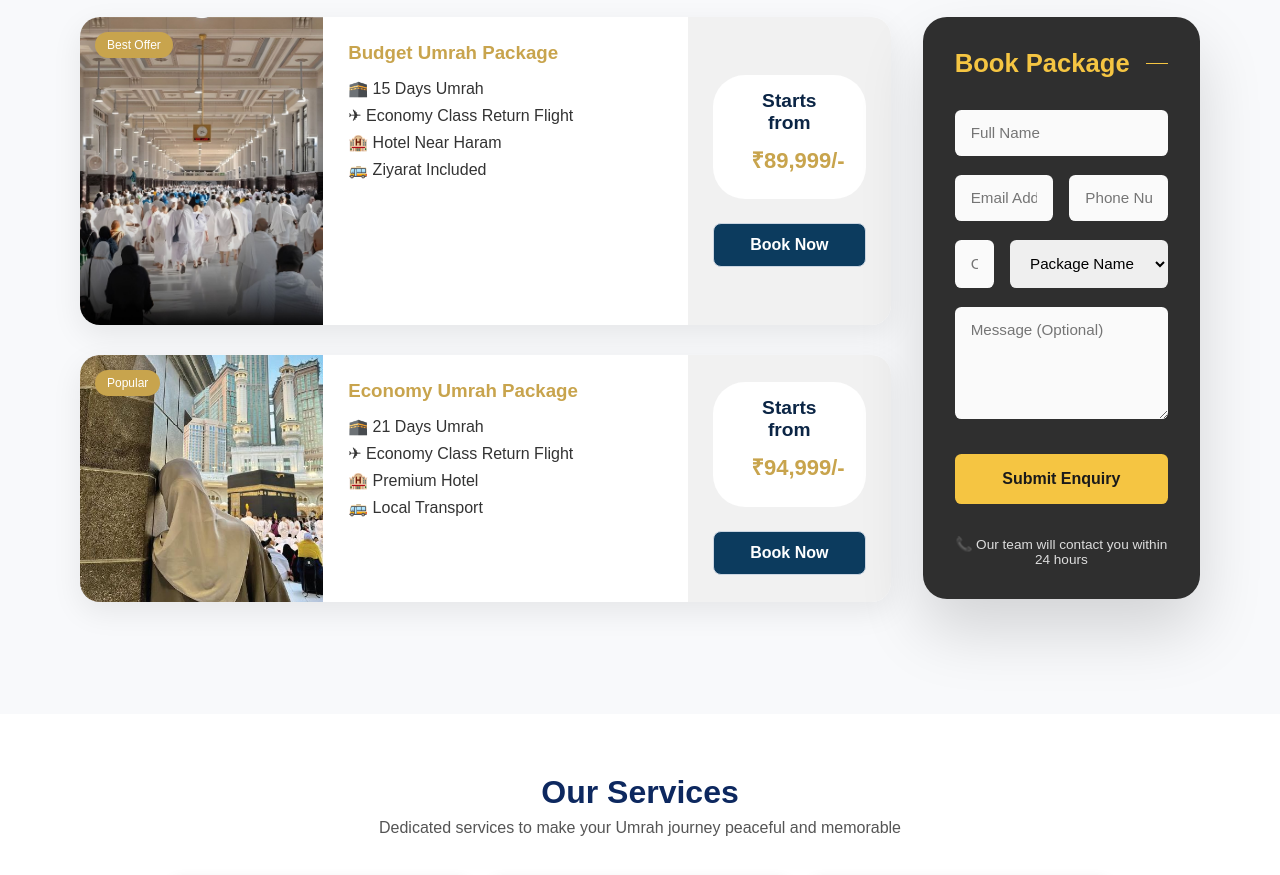
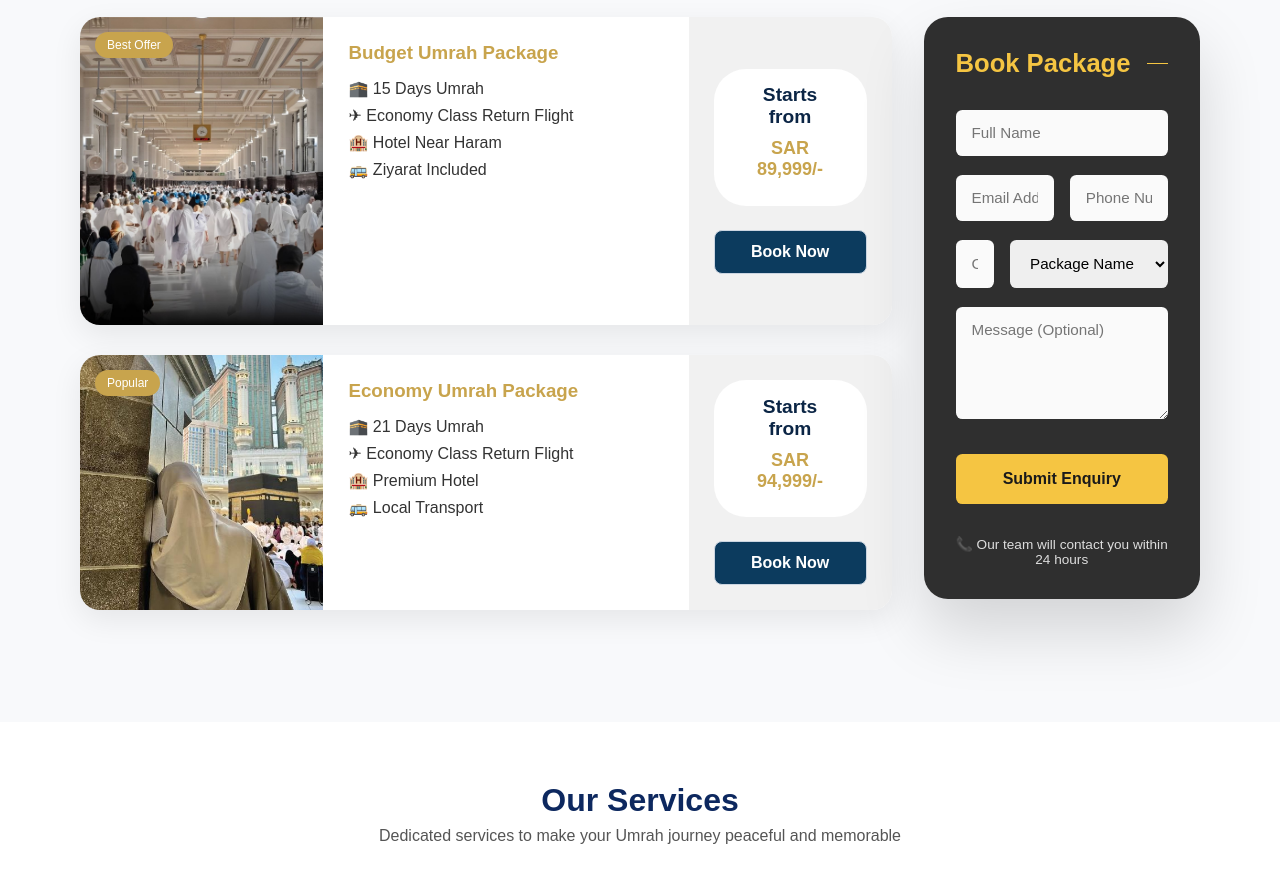
Before and after one commit to Aaqil08Khan/AlMadinahToursAndTravels, a React (Vite) app: page / in a window 1280 px wide. Shown: the part 1140-2015 px from the top of the page. Built offline with nearby package versions, Linux system fonts and the light colour scheme.

Commit message:
save changes

```diff
--- a/src/pages/Home.jsx
+++ b/src/pages/Home.jsx
@@ -94,7 +94,7 @@ function Home() {
 
               <div className="package-action">
                 <p className="price">
-                  Starts from <span>₹89,999/-</span>
+                  Starts from <span>SAR 89,999/-</span>
                 </p>
                 <Link to="/contact" className="btn-book">
                   Book Now
@@ -124,7 +124,7 @@ function Home() {
 
               <div className="package-action">
                 <p className="price">
-                  Starts from <span>₹94,999/-</span>
+                  Starts from <span>SAR 94,999/-</span>
                 </p>
                 <Link to="/contact" className="btn-book">
                   Book Now
--- a/src/pages/Packages.jsx
+++ b/src/pages/Packages.jsx
@@ -73,7 +73,7 @@ const Packages = () => {
                 A cost-effective Umrah package covering all essential services for the mindful traveler.
               </p>
               <p className="package-price">
-                ₹1,15,000 <span>per person</span>
+                SAR 1,15,000 <span>per person</span>
               </p>
               <ul className="package-features">
                 <li>Economy class flights</li>
@@ -99,7 +99,7 @@ const Packages = () => {
                 Enhanced comfort with closer hotel proximity and better transport options.
               </p>
               <p className="package-price">
-                ₹1,85,000 <span>per person</span>
+                SAR 1,85,000 <span>per person</span>
               </p>
               <ul className="package-features">
                 <li>Standard Airline flights</li>
@@ -125,7 +125,7 @@ const Packages = () => {
                 The ultimate spiritual experience with high-end luxury at every step.
               </p>
               <p className="package-price">
-                ₹3,45,000 <span>per person</span>
+                SAR 45,000 <span>per person</span>
               </p>
               <ul className="package-features">
                 <li>Business class flights</li>
@@ -151,7 +151,7 @@ const Packages = () => {
                 Group discounts and child-friendly amenities for a stress-free family journey.
               </p>
               <p className="package-price">
-                ₹5,90,000 <span>Family of 4</span>
+                SAR 1,90,000 <span>Family of 4</span>
               </p>
               <ul className="package-features">
                 <li>Family Economy flights</li>
@@ -177,7 +177,7 @@ const Packages = () => {
                 Spend the last 10 days of the holy month in the vicinity of the Kaaba.
               </p>
               <p className="package-price">
-                ₹4,20,000 <span>per person</span>
+                SAR 80,000 <span>per person</span>
               </p>
               <ul className="package-features">
                 <li>Full month stay</li>
@@ -203,7 +203,7 @@ const Packages = () => {
                 A short, focused journey for professionals with limited time off.
               </p>
               <p className="package-price">
-                ₹95,000 <span>per person</span>
+                SAR 95,000 <span>per person</span>
               </p>
               <ul className="package-features">
                 <li>Fast-track Visa service</li>
@@ -229,7 +229,7 @@ const Packages = () => {
                 Designed for senior citizens with medical assistance and wheelchair support.
               </p>
               <p className="package-price">
-                ₹2,10,000 <span>per person</span>
+                SAR 2,10,000 <span>per person</span>
               </p>
               <ul className="package-features">
                 <li>24/7 medical support</li>
--- a/src/styles/home.css
+++ b/src/styles/home.css
@@ -211,7 +211,7 @@
 
  .price span {
    display: block;
-   font-size: 1.375rem;
+   font-size: 1.125rem;
    font-weight: 600;
    color: #c8a44d;
    margin: 0.625rem 0;
```
